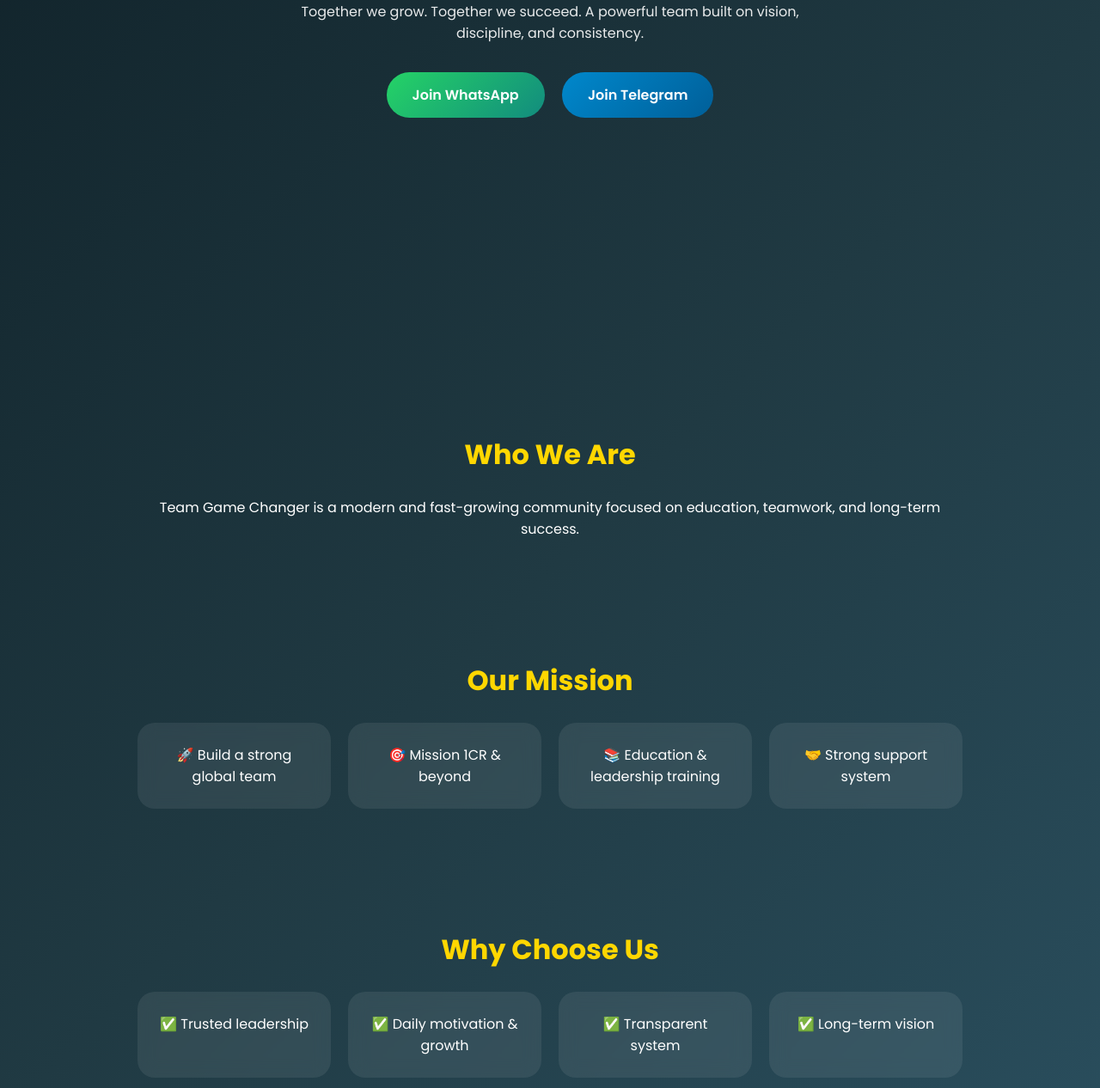
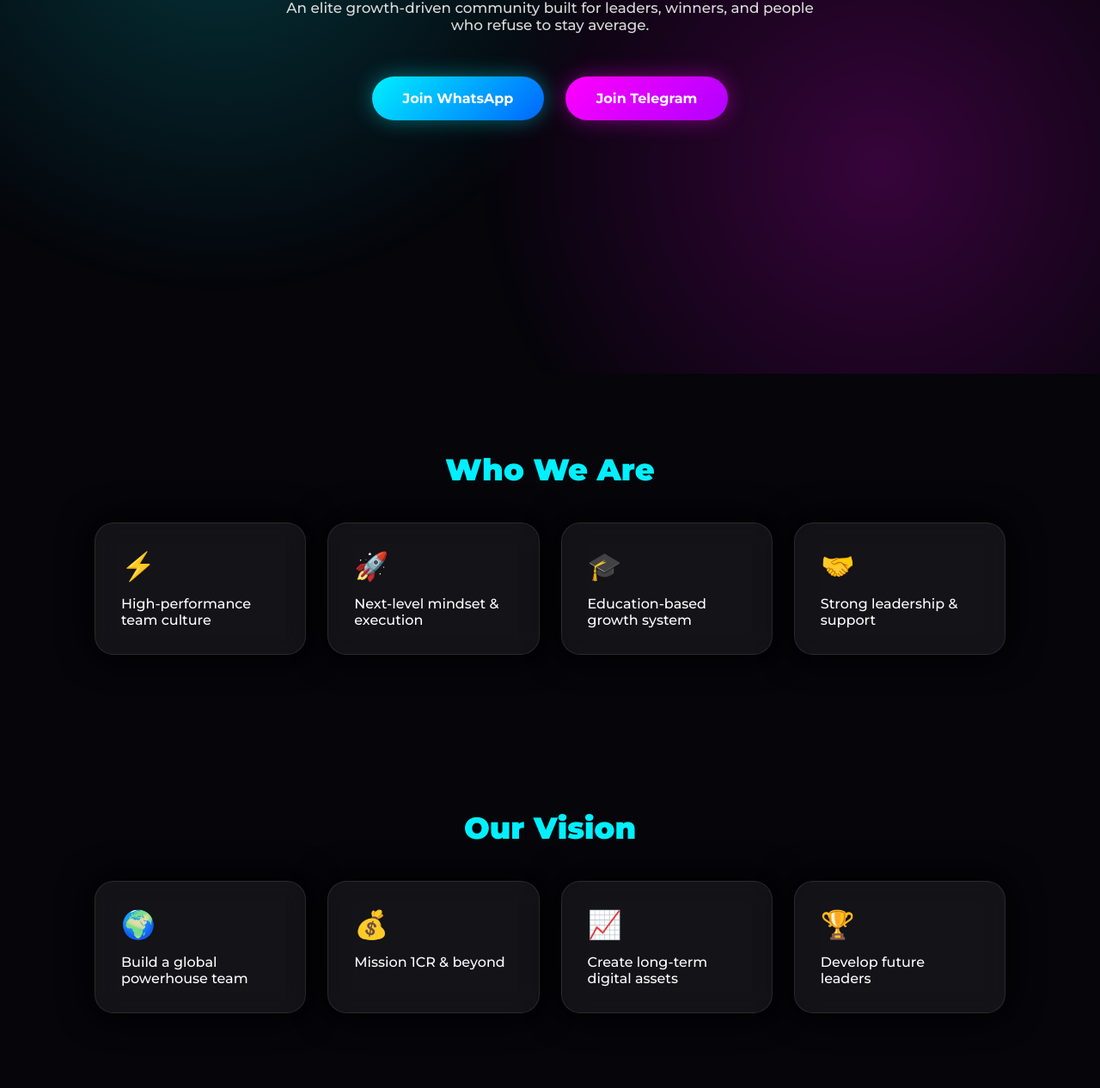
Before and after one commit to dipakbamaniya030216-ui/team-game-changer, a plain HTML site: page index.html in a window 1280 px wide. Shown: the part 365-1631 px from the top of the page at 86% size. Drawn offline with Linux system fonts and the light colour scheme.

Commit message:
Update index.html

```diff
--- a/index.html
+++ b/index.html
@@ -4,15 +4,30 @@
 <meta charset="UTF-8">
 <meta name="viewport" content="width=device-width, initial-scale=1.0">
 <title>Team Game Changer</title>
-<link href="https://fonts.googleapis.com/css2?family=Poppins:wght@300;400;600;700&display=swap" rel="stylesheet">
+
+<link href="https://fonts.googleapis.com/css2?family=Montserrat:wght@300;500;700;900&display=swap" rel="stylesheet">
+
 <style>
 *{margin:0;padding:0;box-sizing:border-box}
 body{
-font-family:'Poppins',sans-serif;
-background:linear-gradient(135deg,#0f2027,#203a43,#2c5364);
+font-family:'Montserrat',sans-serif;
+background:#05050a;
 color:#fff;
+overflow-x:hidden;
 }
-header{
+
+/* Neon background */
+.bg{
+position:fixed;
+inset:0;
+background:
+radial-gradient(circle at 20% 30%, #00f0ff33, transparent 40%),
+radial-gradient(circle at 80% 70%, #ff00ff33, transparent 40%);
+z-index:-1;
+}
+
+/* HERO */
+.hero{
 min-height:100vh;
 display:flex;
 flex-direction:column;
@@ -21,111 +36,156 @@
 text-align:center;
 padding:20px;
 }
-header h1{
-font-size:2.5rem;
-color:#ffd700;
+.hero h1{
+font-size:3rem;
+font-weight:900;
+background:linear-gradient(90deg,#00f0ff,#ff00ff);
+-webkit-background-clip:text;
+color:transparent;
+animation:glow 3s infinite alternate;
 }
-header p{
-max-width:600px;
-margin:15px 0 25px;
-opacity:0.9;
+@keyframes glow{
+from{filter:drop-shadow(0 0 5px #00f0ff)}
+to{filter:drop-shadow(0 0 20px #ff00ff)}
 }
-.btns a{
+.hero p{
+max-width:650px;
+margin:20px 0 40px;
+font-size:1.05rem;
+opacity:.85;
+}
+.hero .btns a{
 display:inline-block;
-margin:8px;
-padding:14px 30px;
-border-radius:30px;
+margin:10px;
+padding:16px 36px;
+border-radius:40px;
+font-weight:700;
 text-decoration:none;
-font-weight:600;
 color:#fff;
-background:linear-gradient(135deg,#25D366,#128C7E);
+background:linear-gradient(135deg,#00f0ff,#0066ff);
+box-shadow:0 0 25px #00f0ff66;
+transition:.3s;
 }
-.btns a.telegram{
-background:linear-gradient(135deg,#0088cc,#005f99);
+.hero .btns a.tg{
+background:linear-gradient(135deg,#ff00ff,#b000ff);
+box-shadow:0 0 25px #ff00ff66;
 }
+.hero .btns a:hover{
+transform:scale(1.08);
+}
+
+/* SECTION */
 section{
-padding:70px 20px;
-max-width:1000px;
+padding:90px 20px;
+max-width:1100px;
 margin:auto;
+}
+section h2{
+text-align:center;
+font-size:2.2rem;
+margin-bottom:40px;
+font-weight:800;
+color:#00f0ff;
+}
+
+/* CARDS */
+.grid{
+display:grid;
+grid-template-columns:repeat(auto-fit,minmax(230px,1fr));
+gap:25px;
+}
+.card{
+background:rgba(255,255,255,0.06);
+border-radius:22px;
+padding:30px;
+backdrop-filter:blur(15px);
+border:1px solid rgba(255,255,255,0.1);
+box-shadow:0 0 40px #000;
+transition:.4s;
+}
+.card:hover{
+transform:translateY(-10px) scale(1.03);
+box-shadow:0 0 40px #00f0ff55;
+}
+.card span{
+font-size:2rem;
+display:block;
+margin-bottom:15px;
+}
+
+/* CTA */
+.cta{
 text-align:center;
 }
-section h2{
-color:#ffd700;
-margin-bottom:25px;
-font-size:2rem;
+.cta a{
+display:inline-block;
+margin-top:30px;
+padding:18px 45px;
+border-radius:50px;
+font-weight:800;
+text-decoration:none;
+color:#000;
+background:linear-gradient(90deg,#00f0ff,#ff00ff);
 }
-.cards{
-display:grid;
-grid-template-columns:repeat(auto-fit,minmax(220px,1fr));
-gap:20px;
-}
-.card{
-background:rgba(255,255,255,0.08);
-backdrop-filter:blur(10px);
-border-radius:20px;
-padding:25px;
-}
+
+/* FOOTER */
 footer{
 text-align:center;
-padding:20px;
+padding:25px;
 background:#000;
-opacity:0.8;
+opacity:.7;
+font-size:.9rem;
 }
 </style>
 </head>
+
 <body>
+<div class="bg"></div>
 
-<header>
+<!-- HERO -->
+<div class="hero">
 <h1>TEAM GAME CHANGER</h1>
 <p>
-Together we grow. Together we succeed.
-A powerful team built on vision, discipline, and consistency.
+An elite growth-driven community built for leaders, winners,
+and people who refuse to stay average.
 </p>
 <div class="btns">
 <a href="https://whatsapp.com/channel/0029ValWqLzJpe8mK5Ctru1O">Join WhatsApp</a>
-<a href="https://t.me/teamgamechanger63" class="telegram">Join Telegram</a>
+<a href="https://t.me/teamgamechanger63" class="tg">Join Telegram</a>
 </div>
-</header>
+</div>
 
+<!-- ABOUT -->
 <section>
 <h2>Who We Are</h2>
-<p>
-Team Game Changer is a modern and fast-growing community focused on
-education, teamwork, and long-term success.
-</p>
-</section>
-
-<section>
-<h2>Our Mission</h2>
-<div class="cards">
-<div class="card">🚀 Build a strong global team</div>
-<div class="card">🎯 Mission 1CR & beyond</div>
-<div class="card">📚 Education & leadership training</div>
-<div class="card">🤝 Strong support system</div>
+<div class="grid">
+<div class="card"><span>⚡</span>High-performance team culture</div>
+<div class="card"><span>🚀</span>Next-level mindset & execution</div>
+<div class="card"><span>🎓</span>Education-based growth system</div>
+<div class="card"><span>🤝</span>Strong leadership & support</div>
 </div>
 </section>
 
+<!-- MISSION -->
 <section>
-<h2>Why Choose Us</h2>
-<div class="cards">
-<div class="card">✅ Trusted leadership</div>
-<div class="card">✅ Daily motivation & growth</div>
-<div class="card">✅ Transparent system</div>
-<div class="card">✅ Long-term vision</div>
+<h2>Our Vision</h2>
+<div class="grid">
+<div class="card"><span>🌍</span>Build a global powerhouse team</div>
+<div class="card"><span>💰</span>Mission 1CR & beyond</div>
+<div class="card"><span>📈</span>Create long-term digital assets</div>
+<div class="card"><span>🏆</span>Develop future leaders</div>
 </div>
 </section>
 
-<section>
-<h2>Get Started</h2>
-<p>Take the first step towards growth and success.</p>
-<div class="btns">
-<a href="https://whatsapp.com/channel/0029ValWqLzJpe8mK5Ctru1O">Connect on WhatsApp</a>
-<a href="https://t.me/teamgamechanger63" class="telegram">Join Telegram Community</a>
-</div>
+<!-- CTA -->
+<section class="cta">
+<h2>Ready to Level Up?</h2>
+<p>Stop watching. Start winning with the right team.</p>
+<a href="YOURWHATSAPPLINK">Join the Movement</a>
 </section>
 
 <footer>
-© Team Game Changer | Grow • Lead • Succeed
+© Team Game Changer • Elite Minds Only
 </footer>
 
 </body>
```
